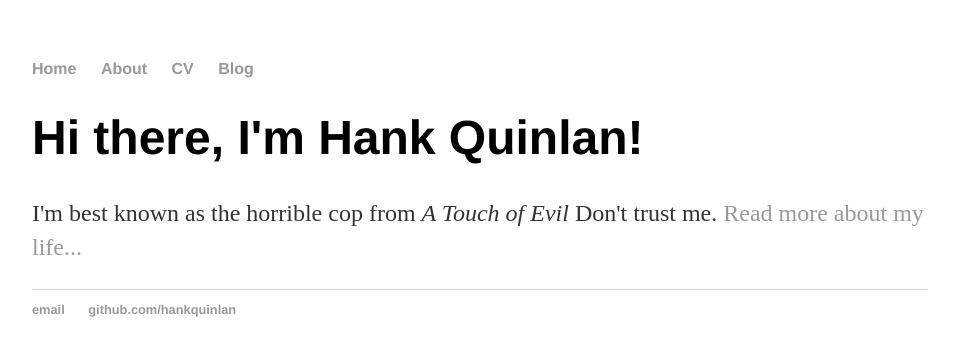
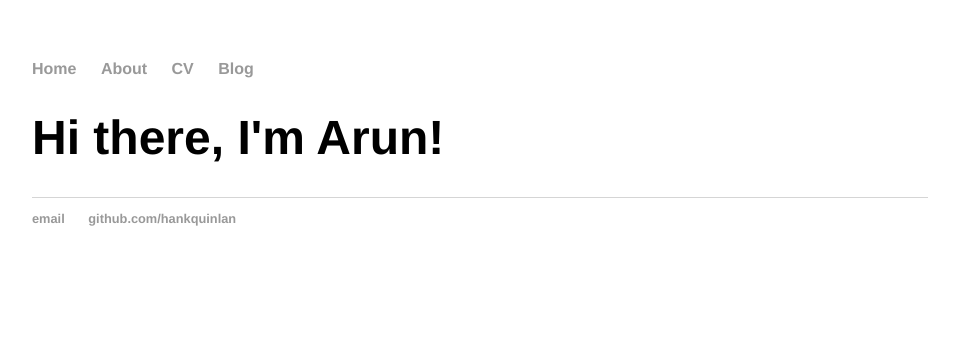
Before and after one commit to arunsubk/arunsubk.github.io, a Jekyll site: the page built from index.html, in a window 1280 px wide. Shown: the top 356 px of the page, without its empty margins (160-1115 px from the left). Built offline with Jekyll 4.4.1, drawn with Linux system fonts in a browser that asks for light colours.

Commit message:
Update index.html

```diff
--- a/index.html
+++ b/index.html
@@ -1,8 +1,8 @@
 ---
 layout: default
-title: Hank Quinlan, Horrible Cop
+title: Arun Subramanian
 ---
 <div class="blurb">
-	<h1>Hi there, I'm Hank Quinlan!</h1>
-	<p>I'm best known as the horrible cop from <em>A Touch of Evil</em> Don't trust me. <a href="/about">Read more about my life...</a></p>
+	<h1>Hi there, I'm Arun!</h1>
+	<!--<p>I'm best known as the horrible cop from <em>A Touch of Evil</em> Don't trust me. <a href="/about">Read more about my life...</a></p> -->
 </div><!-- /.blurb -->
```
